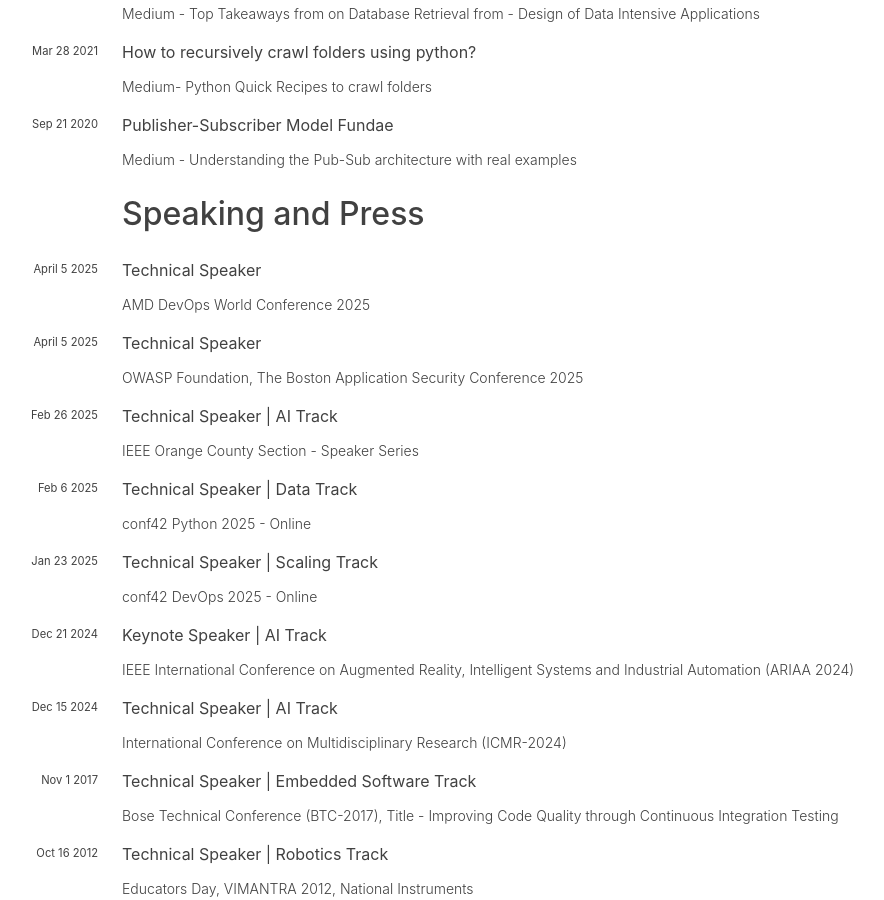
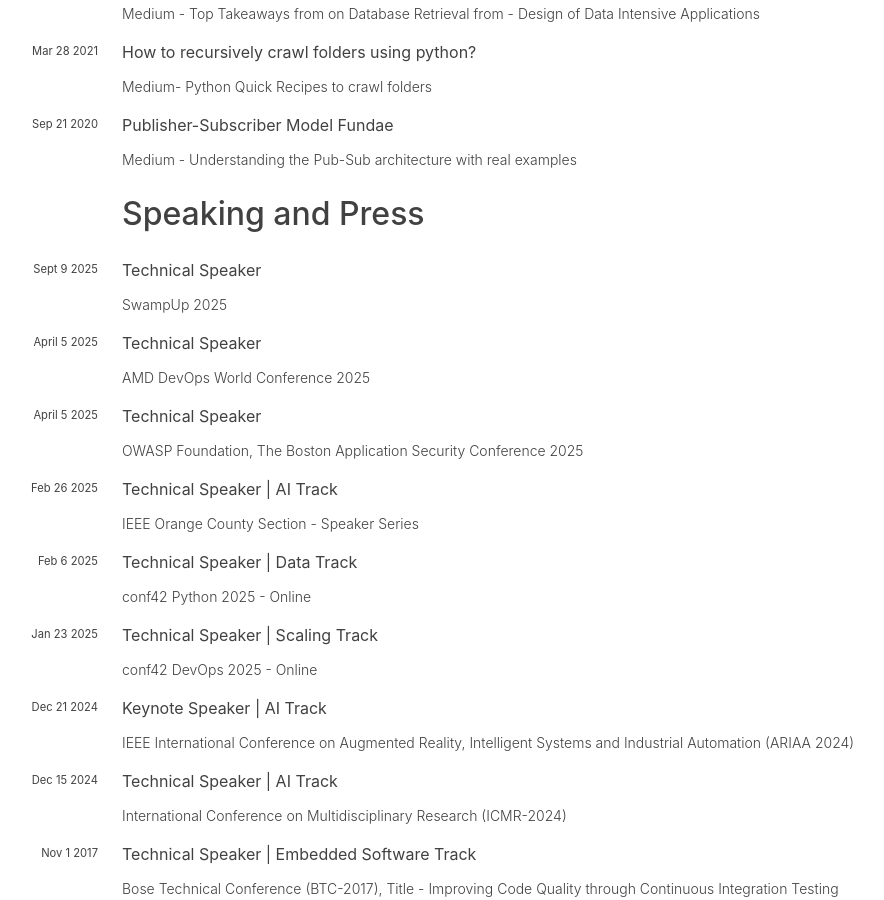
Before and after one commit to hariharanragothaman/hariharanragothaman.github.io, a Jekyll site: the page built from cv.md, in a window 1280 px wide and 900 px high, scrolled down 6603 px. Shown: the whole window, without its empty margins (210-1094 px from the left). Built offline with Jekyll 4.4.1, drawn with Linux system fonts in a browser that asks for light colours; nearby versions of some CDN libraries; some web fonts are replaced.

Commit message:
Polishes and Updates

```diff
--- a/_data/press.yaml
+++ b/_data/press.yaml
@@ -1,3 +1,10 @@
+- title: Technical Speaker
+  month: Sept 9
+  year: 2025
+  publisher:
+    - url: https://swampup.jfrog.com/
+      name: SwampUp 2025
+
 - title: Technical Speaker
   month: April 5
   year: 2025
```
